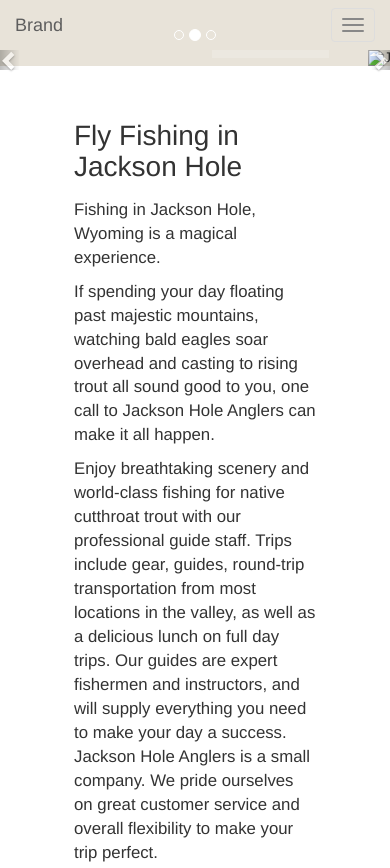
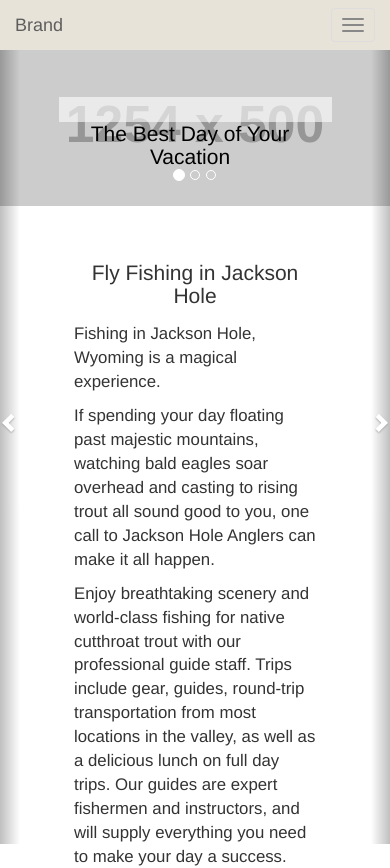
Before and after one commit to bremccallum/JacksonHoleAnglers, a plain HTML site: page index.html in a window 390 px wide. Shown: the top 868 px of the page. Drawn offline with nearby package versions, Linux system fonts and the light colour scheme; placeholder pictures from the web are drawn by us.

Commit message:
carousel caption placement

```diff
--- a/JHA-attempt.css
+++ b/JHA-attempt.css
@@ -21,15 +21,6 @@ h3 {
 p {
     font-size: 1.2em;
 }
-#fixed-header{
-    position:
-        fixed;
-    top:
-        0;
-    z-index:
-        50;
-    background-color: #e8e3d9;
-}
 h1 {
     text-align: left;
     font-family: serif;
@@ -40,6 +31,7 @@ h1 {
 }
 .navbar {
     margin-bottom: 0;
+    position: fixed;
 }
 .navbar-default {
     background-color: #e8e3d9;
@@ -54,16 +46,20 @@ h1 {
 }
 
 /*--Carousel--*/
+.carousel {
+    margin-top: 50px;
+}
 .carousel-control {
   padding-top: 20px;
   width: 5%;
 }
 .carousel-caption {
-    width: 30%;
-    padding: 25px;
-    left: 60%;
-    bottom: 50%;
-    background-color: rgba(255, 255, 255, 0.2);
+    padding-right: 25px;
+    margin-bottom: 100px;
+    top: 50px;
+    background-color: rgba(255, 255, 255, 0.6);
+    text-shadow: none;
+    color: #000;
 }
 .carousel-caption h3 {
     text-align: right;
@@ -230,3 +226,15 @@ figure.bio img{
     margin-top: 20px;
     float: right
 }
+
+@media (max-width: 768px) {
+    .carousel-caption {
+        padding-top: 5px;
+        top: 30%;
+        padding-left: 15px;
+    }
+    h2 {
+        text-align: center;
+        font-size: 1.5em;
+    }
+}
--- a/index.html
+++ b/index.html
@@ -11,7 +11,7 @@
 <body class="home">
     <header>
        <!--Nav-->
-        <nav class="navbar navbar-default">
+        <nav class="navbar navbar-default navbar-fixed-top">
             <div class="container-fluid">
             <!-- Brand and toggle get grouped for better mobile display -->
             <div class="navbar-header">
@@ -39,49 +39,47 @@
         </nav>
 
         <!--Carousel-->
-        <div id="slide-show" class="carousel slide" data-ride="carousel">
+        <div id="carousel-example-generic" class="carousel slide" data-ride="carousel">
           <!-- Indicators -->
           <ol class="carousel-indicators">
-                <li data-target="#slide-show" data-slide-to="0" class="active"></li>
-                <li data-target="#slide-show" data-slide-to="1"></li>
-                <li data-target="#slide-show" data-slide-to="2"></li>
+            <li data-target="#carousel-example-generic" data-slide-to="0" class="active"></li>
+            <li data-target="#carousel-example-generic" data-slide-to="1"></li>
+            <li data-target="#carousel-example-generic" data-slide-to="2"></li>
           </ol>
 
           <!-- Wrapper for slides -->
-            <div class="carousel-inner">
+          <div class="carousel-inner" role="listbox">
             <div class="item active">
-                    <img src="/images/newpics/tetons-slide-thin.JPG">
+              <img src="http://placehold.it/1254x500" alt="...">
               <div class="carousel-caption">
-                        <h4>Jackson Hole Fly Fishing</h4>
-                        <h3>The Best Day of Your Vacation</h3>
+                <h2>The Best Day of Your Vacation</h2>
               </div>
             </div>
+<!--
             <div class="item">
-                    <img src="/images/newpics/brown-slide-thin.JPG" alt="Jackson Hole Fly Fishing">
+              <img src="http://placehold.it/1254x500" alt="...">
               <div class="carousel-caption">
-                        <h4>Jackson Hole Fly Fishing</h4>
-                        <h3>The Ultimate Fishing Experience</h3>
+                <h2>The Ultimate Fishing Experience</h2>
               </div>
-                </div>
-                <div class="item">
-                    <img src="/images/newpics/boat-cast-slide.JPG" alt="Jackson Hole Fly Fishing">
-                    <div class="carousel-caption">
-                        <h4>Jackson Hole Fly fishing</h4>
-                        <h3>Fun for Everyone</h3>
+-->
             </div>
           </div>
 
+          <!-- Controls -->
+          <a class="left carousel-control" href="#carousel-example-generic" role="button" data-slide="prev">
+            <span class="glyphicon glyphicon-chevron-left" aria-hidden="true"></span>
+            <span class="sr-only">Previous</span>
+          </a>
+          <a class="right carousel-control" href="#carousel-example-generic" role="button" data-slide="next">
+            <span class="glyphicon glyphicon-chevron-right" aria-hidden="true"></span>
+            <span class="sr-only">Next</span>
+          </a>
         </div>
 
-            <!-- Controls -->
-            <a class="left carousel-control" href="#slide-show" data-slide="prev">
-                <span class="glyphicon glyphicon-chevron-left"></span>
-            </a>
-            <a class="right carousel-control" href="#slide-show" data-slide="next">
-                <span class="glyphicon glyphicon-chevron-right"></span>
-            </a>
-        </div>
     </header>
+
+<!--START MAIN-->
+
 <main>
         <div class="container-fluid">
 
```
Lines whose indentation alone changed are shown as unchanged.
